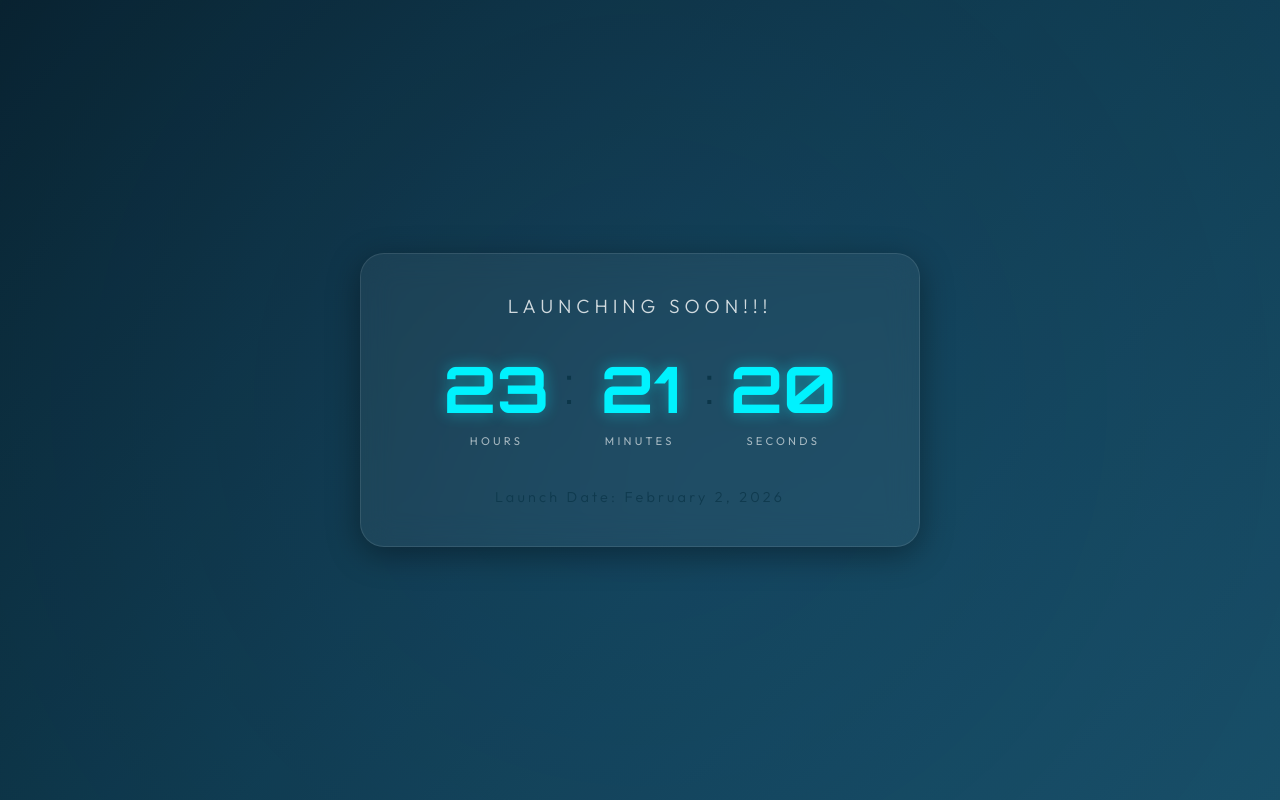
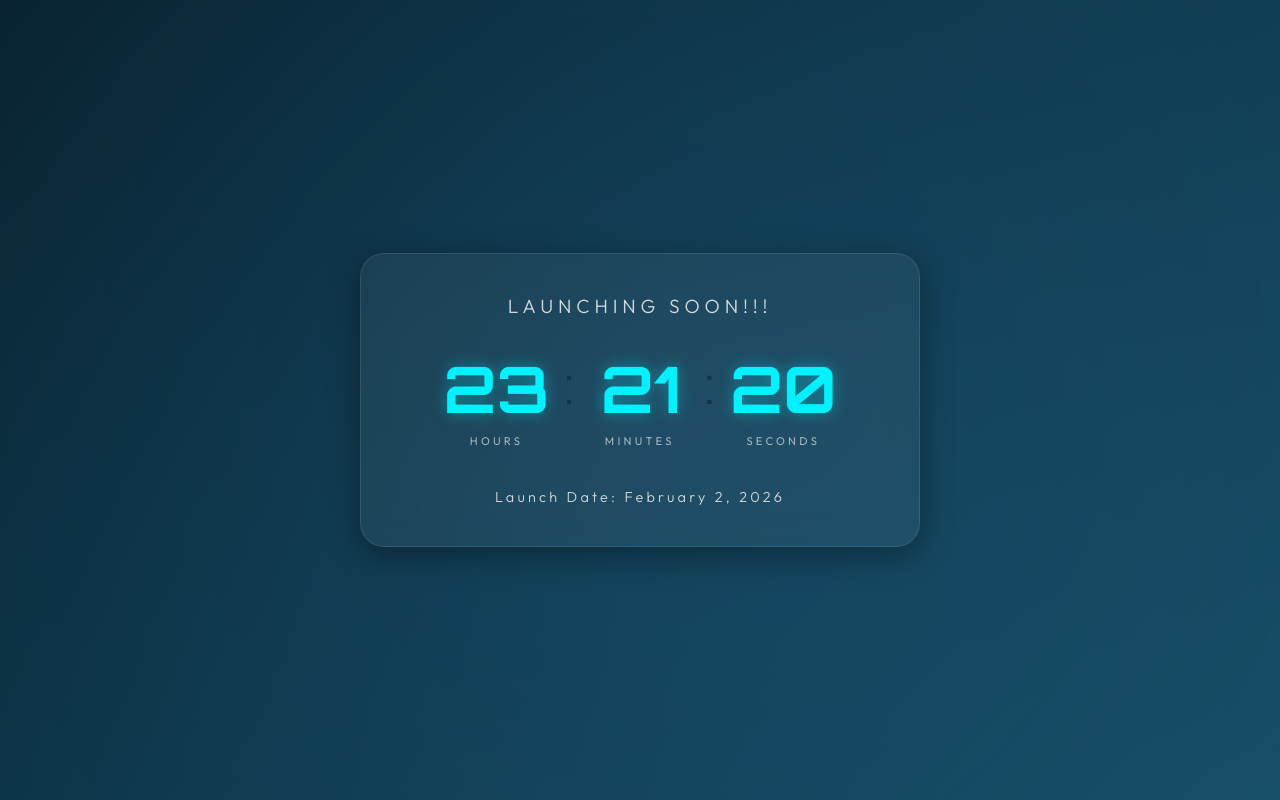
Before and after one commit to vibhorkumar1209/countdown-timer, a website: page index.html in a window 1280 px wide. Drawn offline with Linux system fonts and the light colour scheme.

Commit message:
Change launch date color to white

```diff
--- a/style.css
+++ b/style.css
@@ -37,13 +37,8 @@ body {
 }
 
 @keyframes rotate {
-    from {
-        transform: rotate(0deg);
-    }
-
-    to {
-        transform: rotate(360deg);
-    }
+  from { transform: rotate(0deg); }
+  to { transform: rotate(360deg); }
 }
 
 .container {
@@ -92,8 +87,7 @@ body {
 .time-block span {
   font-size: 4rem;
   font-weight: 700;
-    color: #00f2fe;
-    /* Keeping a bright cyan for the numbers to ensure readability against #0c3649 */
+  color: #00f2fe; /* Keeping a bright cyan for the numbers to ensure readability against #0c3649 */
   text-shadow: 0 0 15px rgba(0, 242, 254, 0.4);
 }
 
@@ -145,7 +139,7 @@ body {
   font-size: 0.9rem;
   font-weight: 300;
   letter-spacing: 0.2rem;
-    color: var(--primary-color);
+  color: #ffffff;
   margin-top: 20px;
   opacity: 0.8;
 }
@@ -154,11 +148,9 @@ body {
   .time-block span {
     font-size: 2.5rem;
   }
-
   .time-block {
     min-width: 70px;
   }
-
   .separator {
     font-size: 2rem;
   }
```
Lines whose indentation alone changed are shown as unchanged.
